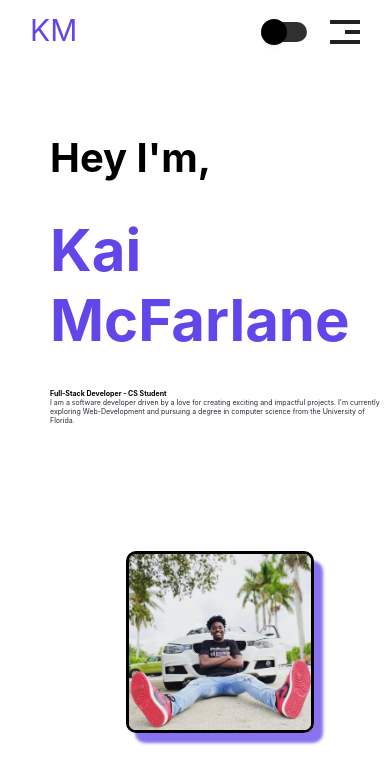
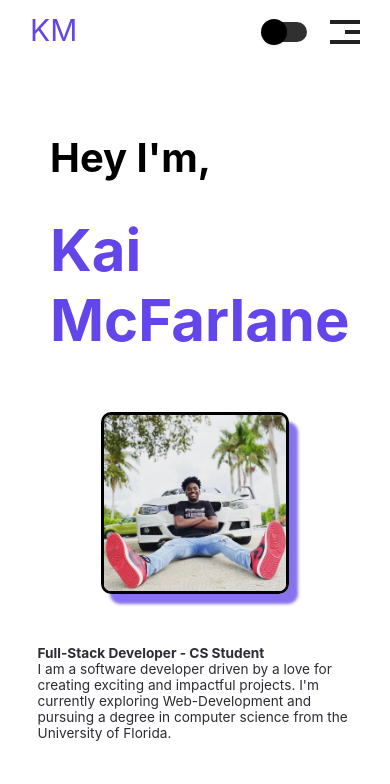
Before and after one commit to kaimcfarlane/portfolio_website_km, a React (Create React App) app in the folder portfolio_website_km/: page / in a window 390 px wide. Shown: the top 784 px of the page. Built offline with nearby package versions, Linux system fonts and the light colour scheme; the HTML template or start-up script is replaced by a standard one.

Commit message:
Added new styling for about mage for mobile view

```diff
--- a/portfolio_website_km/src/Welcome.js
+++ b/portfolio_website_km/src/Welcome.js
@@ -24,7 +24,9 @@ export default function Welcome({DLObj}) {
     const linkedinPicture = useRef();
     const githubPicture = useRef();
     const SMContainer = useRef();
-
+    const paragraph1Mob = useRef();
+    const paragraph2Mob = useRef();
+    const welcomeSubtextMob = useRef();
 
 
     useEffect(() =>{
@@ -81,6 +83,13 @@ export default function Welcome({DLObj}) {
             }
         },6300)
         }
+        else{
+            paragraph1.current.style.display = 'none';
+            paragraph2.current.style.display = 'none';
+            welcomeSubtextMob.current.style.display = 'flex'
+            paragraph1Mob.current.style.display = 'block'
+            paragraph2Mob.current.style.display = 'block'
+        }
 
 
 
@@ -104,7 +113,9 @@ export default function Welcome({DLObj}) {
         },4200)
         setTimeout(() => {
             paragraph1.current.style.opacity = "100%";
+            paragraph1Mob.current.style.opacity = "100%"
             paragraph2.current.style.opacity = "100%";
+            paragraph2Mob.current.style.opacity = "100%";
         },5200)
         // }
     }
@@ -193,6 +204,10 @@ export default function Welcome({DLObj}) {
     <div>
         <img ref={profilePic} id={styles.profilePic} alt='Logo' src={imageC}></img>
     </div>
+    <div ref={welcomeSubtextMob} id={styles.welcomeSubtextMob}>
+        <p2 ref={paragraph1Mob} id={styles.paragraph1Mob}>Full-Stack Developer - CS Student</p2>
+        <p1 ref={paragraph2Mob} id={styles.paragraph2Mob}>I am a software developer driven by a love for creating exciting and impactful projects. I'm currently exploring Web-Development and pursuing a degree in computer science from the University of Florida.</p1>
+    </div>
     </section>
     <div ref={mouseContainer} id={styles.mouseContainer}>
         <div ref={mouse} className={styles["icon-scroll"]}></div>
--- a/portfolio_website_km/src/Welcome.module.css
+++ b/portfolio_website_km/src/Welcome.module.css
@@ -273,6 +273,33 @@
 
   }
 
+  #welcomeSubtextMob{
+    display: none;
+    flex-direction: column;
+    font-size: 3.5vw;
+    max-width: 315px;
+  }
+
+  #paragraph1Mob{
+    display: none;
+    pointer-events: none;
+    opacity: 0%;
+    color: #2b2c34;
+    font-weight: bold;
+    animation: 0.7s ease-out 0s 1 loadFromBtmW;
+    animation-delay: 5s;
+}
+
+#paragraph2Mob{
+  display: none;
+  pointer-events: none;
+  opacity: 0%;
+  color: #2b2c34;
+  max-width: 500px;
+  animation: 0.7s ease-out 0s 1 loadFromBtmW;
+  animation-delay: 5s;
+}
+
   @media (max-width: 500px) {
     #welcomeAll{
       flex-direction: column;
@@ -286,6 +313,17 @@
       margin-top: 0;
       margin-bottom: 20px;
     }
+
+    #profilePic{
+      margin-left: 0;
+      margin-top: 37px;
+      margin-bottom: 37px;
+    }
+
+    #mouseContainer{
+      position: relative;
+      top: -7%;
+    }
   }
 
   /* For acheive page make sure we check for screen size on load as well */
```
